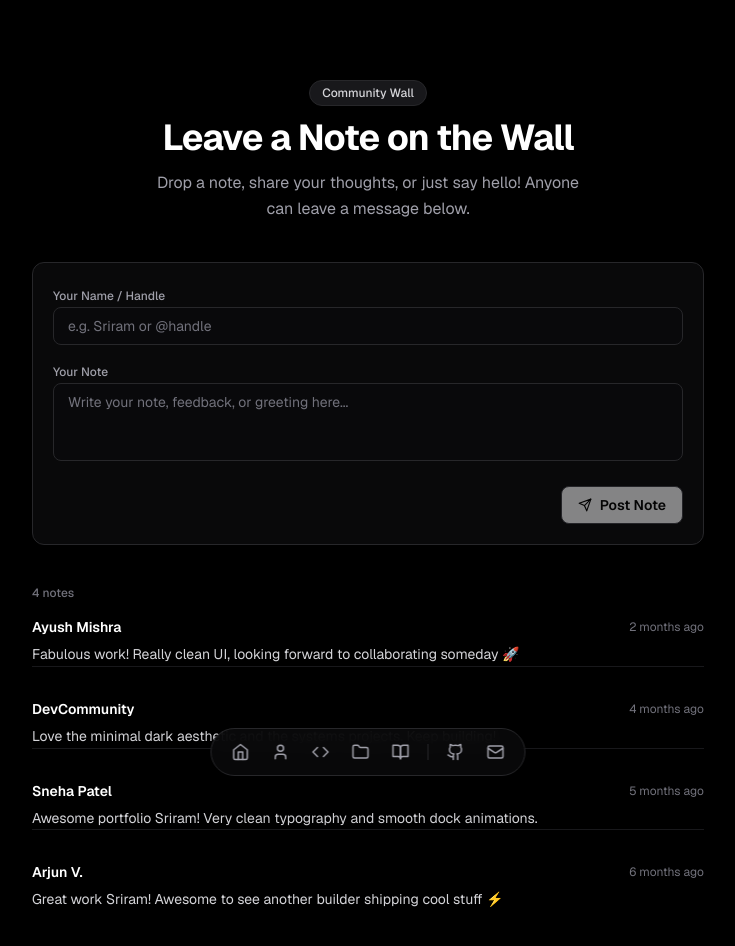
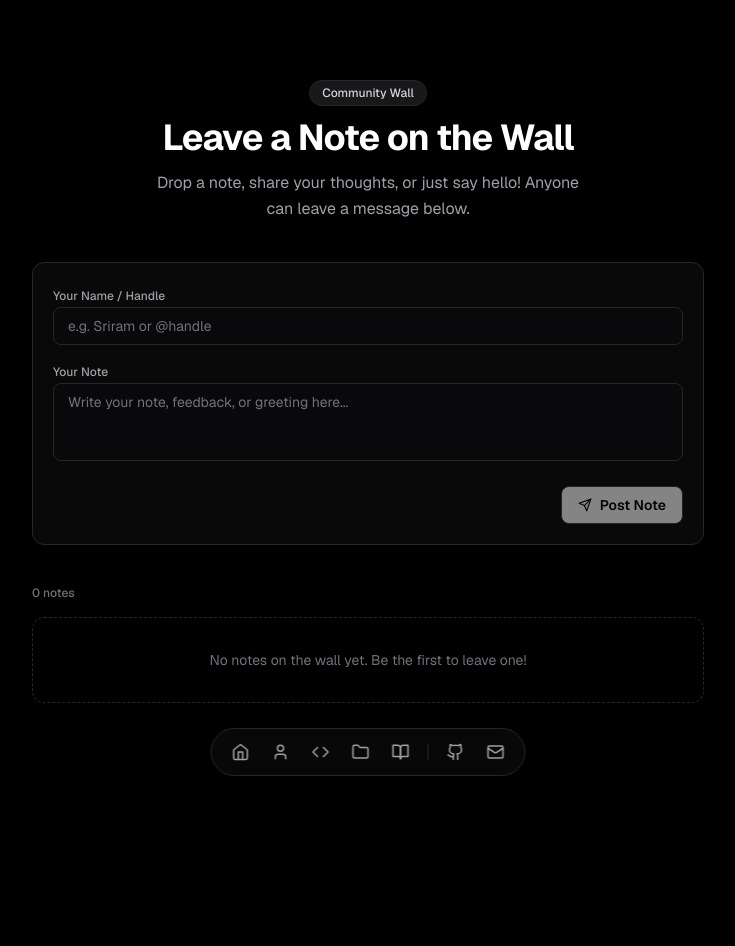
Before and after one commit to Sriram-Nambiar/sriramnambiar, a Next.js app: page /wall in a window 1280 px wide. Shown: the top 946 px of the page, without its empty margins (272-1007 px from the left). After the commit the page ends 879 px from the top, so only its background shows below. Built offline with nearby package versions, Linux system fonts and the light colour scheme.

Commit message:
Remove hardcoded mock messages from Community Wall

```diff
--- a/app/wall/page.tsx
+++ b/app/wall/page.tsx
@@ -11,50 +11,26 @@ interface WallEntry {
   date: string;
 }
 
-const initialEntries: WallEntry[] = [
-  {
-    id: "1",
-    name: "Ayush Mishra",
-    message: "Fabulous work! Really clean UI, looking forward to collaborating someday 🚀",
-    date: "2 months ago",
-  },
-  {
-    id: "2",
-    name: "DevCommunity",
-    message: "Love the minimal dark aesthetic and the systems projects. Keep building!",
-    date: "4 months ago",
-  },
-  {
-    id: "3",
-    name: "Sneha Patel",
-    message: "Awesome portfolio Sriram! Very clean typography and smooth dock animations.",
-    date: "5 months ago",
-  },
-  {
-    id: "4",
-    name: "Arjun V.",
-    message: "Great work Sriram! Awesome to see another builder shipping cool stuff ⚡",
-    date: "6 months ago",
-  },
-];
-
 export default function CommunityWallPage() {
-  const [entries, setEntries] = useState<WallEntry[]>(initialEntries);
+  const [entries, setEntries] = useState<WallEntry[]>([]);
   const [name, setName] = useState("");
   const [message, setMessage] = useState("");
   const [isSubmitting, setIsSubmitting] = useState(false);
+  const [hasLoaded, setHasLoaded] = useState(false);
 
   useEffect(() => {
     try {
       const saved = localStorage.getItem("sriram_wall_entries");
       if (saved) {
         const parsed = JSON.parse(saved);
-        if (Array.isArray(parsed) && parsed.length > 0) {
+        if (Array.isArray(parsed)) {
           setEntries(parsed);
         }
       }
     } catch {
-      // Fallback
+      // Ignore
+    } finally {
+      setHasLoaded(true);
     }
   }, []);
 
@@ -64,11 +40,16 @@ export default function CommunityWallPage() {
 
     setIsSubmitting(true);
 
+    const now = new Date();
+    const formattedDate = `${String(now.getDate()).padStart(2, "0")}/${String(
+      now.getMonth() + 1
+    ).padStart(2, "0")}/${now.getFullYear()}`;
+
     const newEntry: WallEntry = {
       id: Date.now().toString(),
       name: name.trim(),
       message: message.trim(),
-      date: "Just now",
+      date: formattedDate,
     };
 
     const updated = [newEntry, ...entries];
@@ -154,6 +135,7 @@ export default function CommunityWallPage() {
             {entries.length} {entries.length === 1 ? "note" : "notes"}
           </div>
 
+          {entries.length > 0 ? (
             <div className="space-y-4 divide-y divide-zinc-900">
               {entries.map((entry) => (
                 <div key={entry.id} className="pt-4 first:pt-0 space-y-1.5">
@@ -171,6 +153,11 @@ export default function CommunityWallPage() {
                 </div>
               ))}
             </div>
+          ) : hasLoaded ? (
+            <div className="rounded-xl border border-dashed border-zinc-800 p-8 text-center text-sm text-zinc-500">
+              No notes on the wall yet. Be the first to leave one!
+            </div>
+          ) : null}
         </div>
       </div>
 
```
Lines whose indentation alone changed are shown as unchanged.
